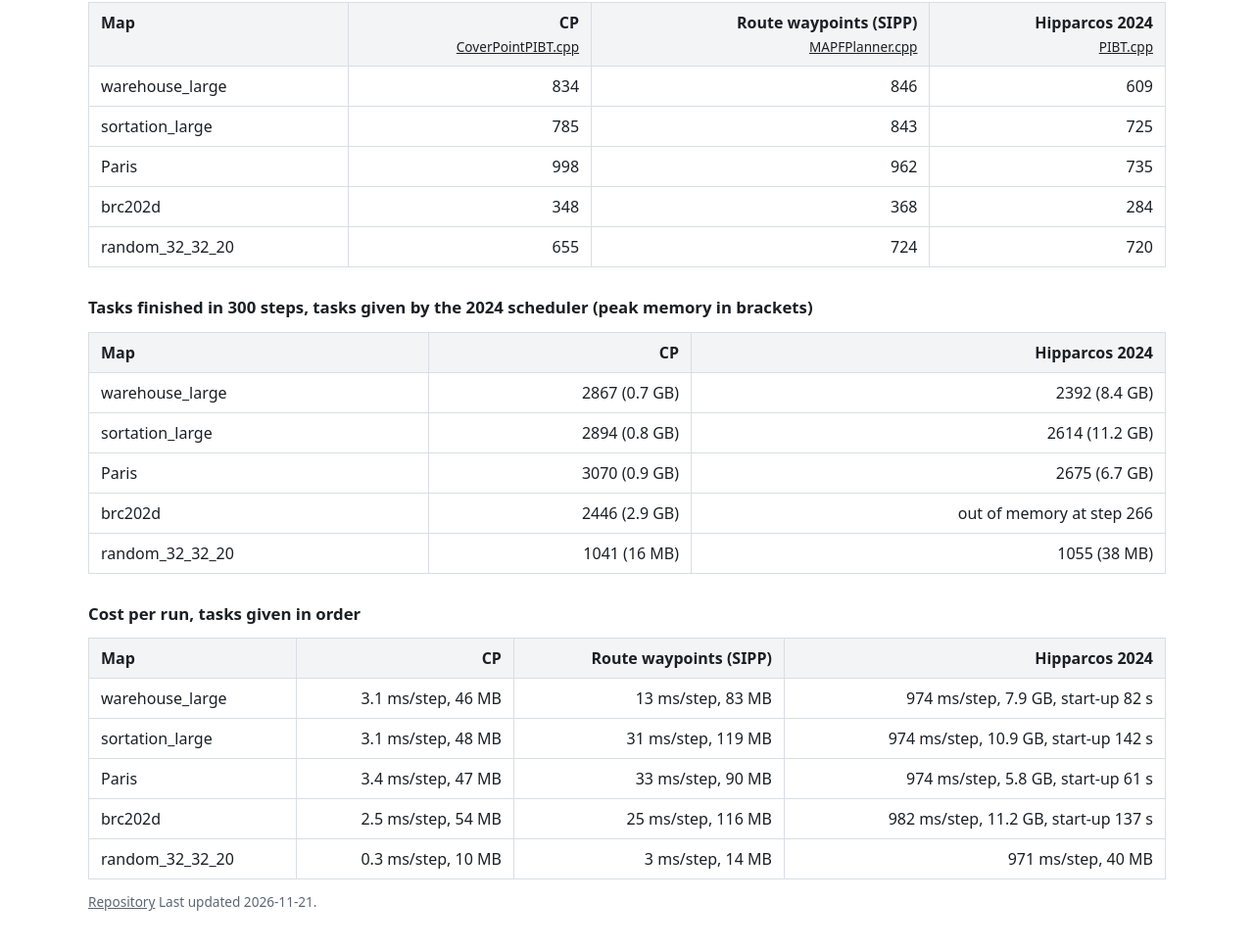
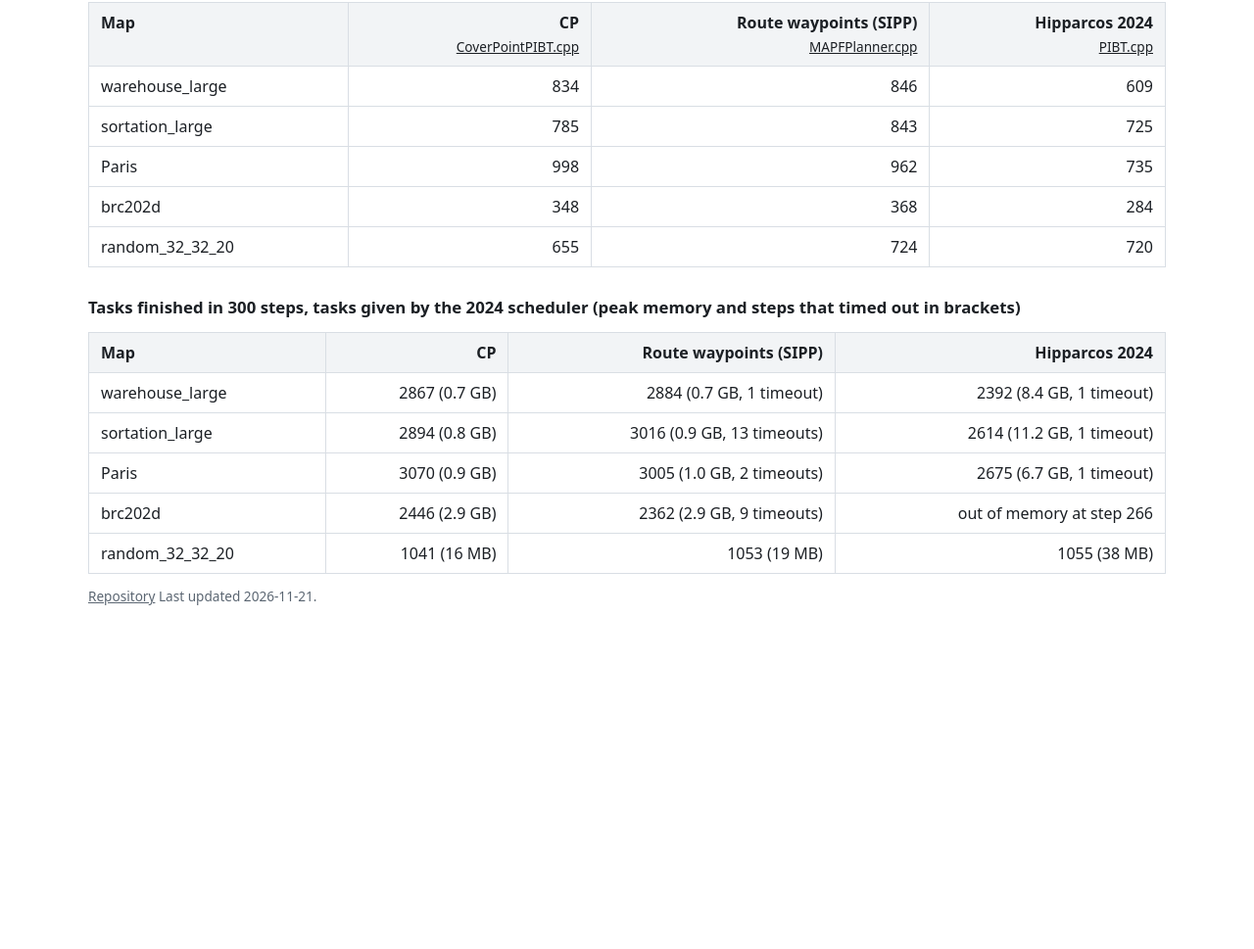
Before and after one commit to KamelHtira/MAPF_RESEARCH_RESULTS, a plain HTML site: page index.html in a window 1280 px wide. Shown: the part 427-1396 px from the top of the page at 98% size. After the commit the page ends 1108 px from the top, so only its background shows below. Drawn offline with Linux system fonts and the light colour scheme.

Commit message:
Comparison: SIPP waypoints with the 2024 scheduler, cost table removed for now
Co-Authored-By: Claude Sonnet 5.5 <noreply@anthropic.com>

```diff
--- a/index.html
+++ b/index.html
@@ -26,27 +26,15 @@
         </tbody>
       </table></div>
 
-      <h3>Tasks finished in 300 steps, tasks given by the 2024 scheduler (peak memory in brackets)</h3>
-      <div class="table-wrap"><table>
-        <thead><tr><th>Map</th><th class="num">CP</th><th class="num">Hipparcos 2024</th></tr></thead>
-        <tbody>
-          <tr><td>warehouse_large</td><td class="num">2867 (0.7 GB)</td><td class="num">2392 (8.4 GB)</td></tr>
-          <tr><td>sortation_large</td><td class="num">2894 (0.8 GB)</td><td class="num">2614 (11.2 GB)</td></tr>
-          <tr><td>Paris</td><td class="num">3070 (0.9 GB)</td><td class="num">2675 (6.7 GB)</td></tr>
-          <tr><td>brc202d</td><td class="num">2446 (2.9 GB)</td><td class="num">out of memory at step 266</td></tr>
-          <tr><td>random_32_32_20</td><td class="num">1041 (16 MB)</td><td class="num">1055 (38 MB)</td></tr>
-        </tbody>
-      </table></div>
-
-      <h3>Cost per run, tasks given in order</h3>
+      <h3>Tasks finished in 300 steps, tasks given by the 2024 scheduler (peak memory and steps that timed out in brackets)</h3>
       <div class="table-wrap"><table>
         <thead><tr><th>Map</th><th class="num">CP</th><th class="num">Route waypoints (SIPP)</th><th class="num">Hipparcos 2024</th></tr></thead>
         <tbody>
-          <tr><td>warehouse_large</td><td class="num">3.1 ms/step, 46 MB</td><td class="num">13 ms/step, 83 MB</td><td class="num">974 ms/step, 7.9 GB, start-up 82 s</td></tr>
-          <tr><td>sortation_large</td><td class="num">3.1 ms/step, 48 MB</td><td class="num">31 ms/step, 119 MB</td><td class="num">974 ms/step, 10.9 GB, start-up 142 s</td></tr>
-          <tr><td>Paris</td><td class="num">3.4 ms/step, 47 MB</td><td class="num">33 ms/step, 90 MB</td><td class="num">974 ms/step, 5.8 GB, start-up 61 s</td></tr>
-          <tr><td>brc202d</td><td class="num">2.5 ms/step, 54 MB</td><td class="num">25 ms/step, 116 MB</td><td class="num">982 ms/step, 11.2 GB, start-up 137 s</td></tr>
-          <tr><td>random_32_32_20</td><td class="num">0.3 ms/step, 10 MB</td><td class="num">3 ms/step, 14 MB</td><td class="num">971 ms/step, 40 MB</td></tr>
+          <tr><td>warehouse_large</td><td class="num">2867 (0.7 GB)</td><td class="num">2884 (0.7 GB, 1 timeout)</td><td class="num">2392 (8.4 GB, 1 timeout)</td></tr>
+          <tr><td>sortation_large</td><td class="num">2894 (0.8 GB)</td><td class="num">3016 (0.9 GB, 13 timeouts)</td><td class="num">2614 (11.2 GB, 1 timeout)</td></tr>
+          <tr><td>Paris</td><td class="num">3070 (0.9 GB)</td><td class="num">3005 (1.0 GB, 2 timeouts)</td><td class="num">2675 (6.7 GB, 1 timeout)</td></tr>
+          <tr><td>brc202d</td><td class="num">2446 (2.9 GB)</td><td class="num">2362 (2.9 GB, 9 timeouts)</td><td class="num">out of memory at step 266</td></tr>
+          <tr><td>random_32_32_20</td><td class="num">1041 (16 MB)</td><td class="num">1053 (19 MB)</td><td class="num">1055 (38 MB)</td></tr>
         </tbody>
       </table></div>
     </section>
```
